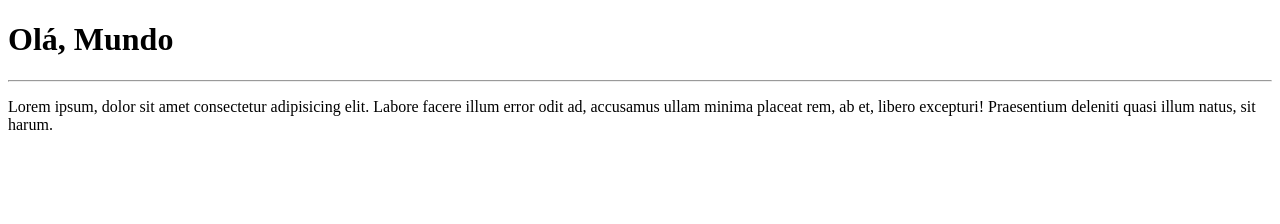
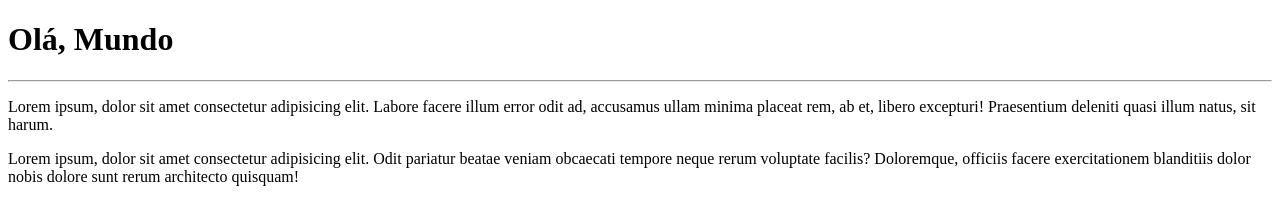
Before and after one commit to TavareSJhonatan/Ola-Mundo, a plain HTML site: page site-exemplo/index.html in a window 1280 px wide. Drawn offline with Linux system fonts and the light colour scheme.

Commit message:
adicionei um paragrafo

```diff
--- a/site-exemplo/index.html
+++ b/site-exemplo/index.html
@@ -10,5 +10,6 @@
     <hr>
     <p>Lorem ipsum, dolor sit amet consectetur adipisicing elit. Labore facere illum error odit ad, accusamus ullam minima placeat rem, ab et, libero excepturi! Praesentium deleniti quasi illum natus, sit harum.</p>
 
+    <p>Lorem ipsum, dolor sit amet consectetur adipisicing elit. Odit pariatur beatae veniam obcaecati tempore neque rerum voluptate facilis? Doloremque, officiis facere exercitationem blanditiis dolor nobis dolore sunt rerum architecto quisquam!</p>
 </body>
 </html>
```
